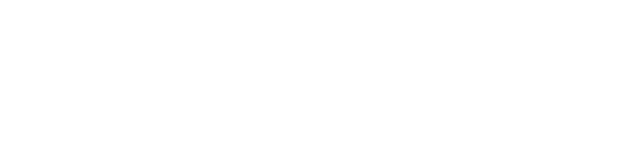
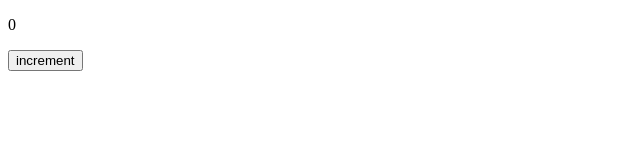
Before and after one commit to acciojob/increment-counter-Taj036, a website: page main.html in a window 1280 px wide. Shown: the whole page, without its empty margins (0-640 px from the left). Drawn offline with Linux system fonts and the light colour scheme.

Commit message:
created a submission

```diff
--- a/main.html
+++ b/main.html
@@ -7,6 +7,8 @@
 </head>
 
 <body>
+	<p id="count">0</p>
+	<button onclick ="increment()">increment</button>
 	<!-- the entire body must be written by student -->
     <script type="text/javascript" src="./script.js">
 </script>
--- a/script.js
+++ b/script.js
@@ -1 +1,7 @@
 //your JS code here. If required.
+let count = 0 ;
+function increment(){
+	alert(count);
+	count++;
+	document.getElementById("count").innerText =count ;
+}
```
